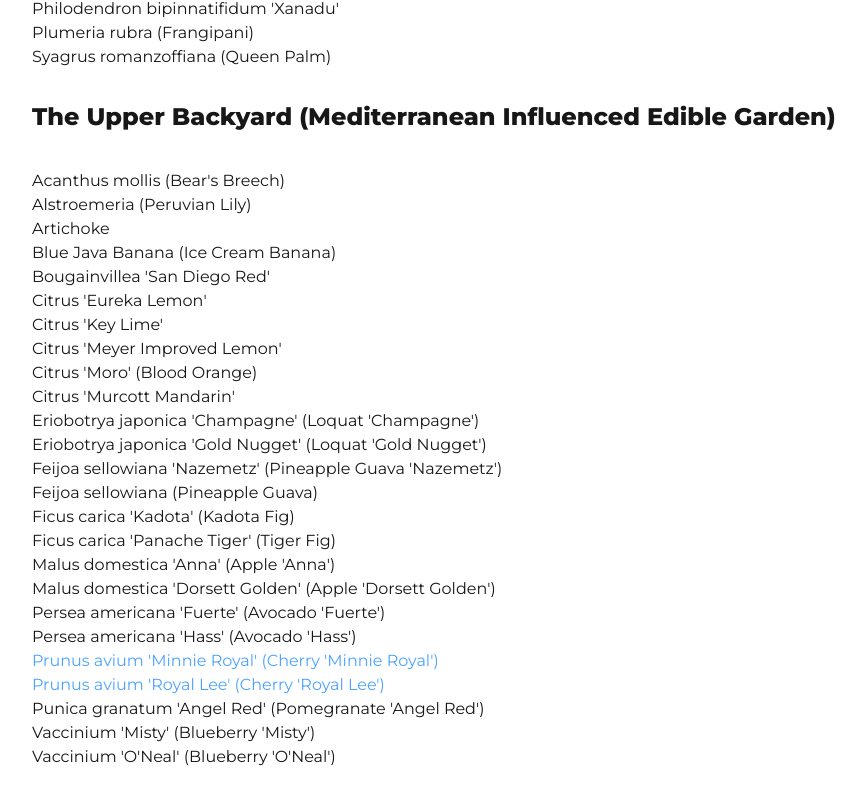
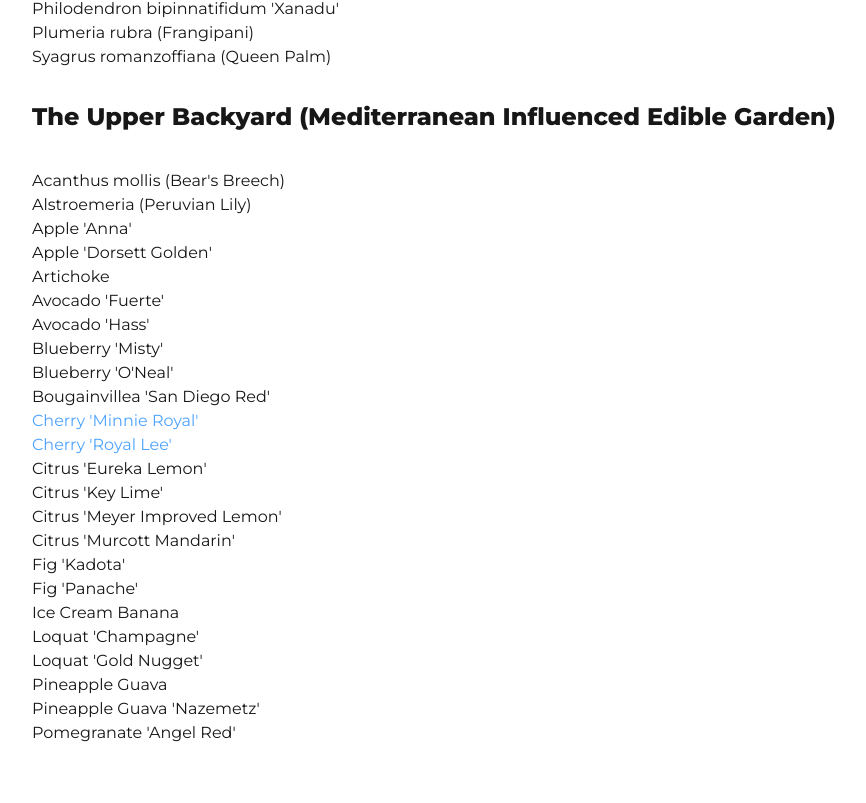
Before and after one commit to ryanfisher/ryanfisher.io, a Next.js app: page /garden/plants in a window 1280 px wide. Shown: the part 1449-2252 px from the top of the page, without its empty margins (0-866 px from the left). Built offline with nearby package versions, Linux system fonts and the light colour scheme.

Commit message:
use common name as display names for edibles

```diff
--- a/src/app/garden/page.tsx
+++ b/src/app/garden/page.tsx
@@ -18,7 +18,7 @@ const inspirationItems = [
 
 const resourceItems = [
     {
-        node: <Link href="https://www.junglemusic.net/palmadvice/palms-seed-germination.htm">
+        node: <Link href="https://www.junglemusic.net/palmadvice/palms-seed-germination.htm" target="_blank">
             Palm Seed Germination
         </Link>
     }
--- a/src/app/garden/plants.ts
+++ b/src/app/garden/plants.ts
@@ -1,3 +1,5 @@
+import { Plant } from "../types"
+
 export const AREAS = [
     {
         name: "The (Mostly) Drought Tolerant Front Yard Garden"
@@ -13,86 +15,100 @@ export const AREAS = [
     }
 ]
 
-export const PLANTS = [
+export const PLANTS: Plant[] = [
     // ---------------------------
     // 0: The (Mostly) Drought Tolerant Front Yard Garden
     // ---------------------------
-    { plant: "Senecio mandraliscae", commonName: "Blue Chalksticks", areaId: 0 },
-    { plant: "Agave 'Blue Flame'", commonName: null, areaId: 0 },
-    { plant: "Agave 'Blue Glow'", commonName: null, areaId: 0 },
-    { plant: "Aloe 'Blue Elf'", commonName: null, areaId: 0 },
-    { plant: "Euphorbia tirucalli", commonName: "Sticks on Fire", areaId: 0 },
-    { plant: "Rosmarinus officinalis", commonName: "Rosemary", areaId: 0 },
-    { plant: "Lavandula", commonName: "Lavender", areaId: 0 },
-    { plant: "Punica granatum 'Wonderful'", commonName: "Pomegranate 'Wonderful'", areaId: 0 },
-    { plant: "Citrus 'Moro'", commonName: "Blood Orange", areaId: 0 },
-    { plant: "Citrus 'Cara Cara'", commonName: null, areaId: 0 },
-    { plant: "Philodendron selloum", commonName: null, areaId: 0 },
-    { plant: "Strelitzia nicolai", commonName: "Giant White Bird of Paradise", areaId: 0 },
-    { plant: "Strelitzia reginae", commonName: "Bird of Paradise", areaId: 0 },
-    { plant: "Cordyline australis", commonName: null, areaId: 0 },
-    { plant: "Otatea acuminata", commonName: "Mexican Weeping Bamboo", areaId: 0 },
-    { plant: "Agave attenuata", commonName: null, areaId: 0 },
+    { name: "Senecio mandraliscae", commonName: "Blue Chalksticks", areaId: 0 },
+    { name: "Agave 'Blue Flame'", commonName: null, areaId: 0 },
+    { name: "Agave 'Blue Glow'", commonName: null, areaId: 0 },
+    { name: "Aloe 'Blue Elf'", commonName: null, areaId: 0 },
+    { name: "Euphorbia tirucalli", commonName: "Sticks on Fire", areaId: 0 },
+    { name: "Rosmarinus officinalis", commonName: "Rosemary", areaId: 0 },
+    { name: "Lavandula", commonName: "Lavender", areaId: 0 },
+    { name: "Punica granatum 'Wonderful'", commonName: "Pomegranate 'Wonderful'", areaId: 0, edible: true },
+    { name: "Citrus 'Moro'", commonName: null, areaId: 0, edible: true },
+    { name: "Citrus 'Cara Cara'", commonName: null, areaId: 0, edible: true },
+    { name: "Philodendron selloum", commonName: null, areaId: 0 },
+    { name: "Strelitzia nicolai", commonName: "Giant White Bird of Paradise", areaId: 0 },
+    { name: "Strelitzia reginae", commonName: "Bird of Paradise", areaId: 0 },
+    { name: "Cordyline australis", commonName: null, areaId: 0 },
+    { name: "Otatea acuminata", commonName: "Mexican Weeping Bamboo", areaId: 0 },
+    { name: "Agave attenuata", commonName: null, areaId: 0 },
 
     // ---------------------------
     // 1: The Small Side Garden
     // ---------------------------
-    { plant: "Bambusa multiplex 'Alphonse Karr'", commonName: null, areaId: 1 },
-    { plant: "Strelitzia nicolai", commonName: "Giant White Bird of Paradise", areaId: 1 },
-    { plant: "Bambusa chungii 'Barbelletta'", commonName: "Blue Bamboo", areaId: 1 },
-    { plant: "Blue Java Banana", commonName: "Ice Cream Banana", areaId: 1 },
-    { plant: "Jasmine", commonName: null, areaId: 1 },
+    { name: "Bambusa multiplex 'Alphonse Karr'", commonName: null, areaId: 1 },
+    { name: "Strelitzia nicolai", commonName: "Giant White Bird of Paradise", areaId: 1 },
+    { name: "Bambusa chungii 'Barbelletta'", commonName: "Blue Bamboo", areaId: 1 },
+    { name: "Blue Java Banana", commonName: "Ice Cream Banana", areaId: 1 },
+    { name: "Jasmine", commonName: null, areaId: 1 },
 
     // ---------------------------
     // 2: The Sub-Tropical Garden (Lower Backyard)
     // ---------------------------
-    { plant: "Chamaedorea plumosa", commonName: null, areaId: 2 },
-    { plant: "Chamaedorea costaricana", commonName: null, areaId: 2 },
-    { plant: "Ficus elastica 'Burgundy'", commonName: "Rubber Plant 'Burgundy'", areaId: 2 },
-    { plant: "Canna 'Pretoria'", commonName: null, areaId: 2 },
-    { plant: "Philodendron bipinnatifidum 'Xanadu'", commonName: null, areaId: 2 },
-    { plant: "Monstera deliciosa", commonName: "Monstera", areaId: 2 },
-    { plant: "Himalayacalamus hookerianus 'Teague's Blue'", commonName: null, areaId: 2 },
-    { plant: "Passiflora edulis 'Frederick'", commonName: "Passionfruit 'Frederick'", areaId: 2 },
-    { plant: "Bambusa 'New Guinea Black'", commonName: null, areaId: 2 },
-    { plant: "Aloe arborescens", commonName: null, areaId: 2 },
-    { plant: "Plumeria rubra", commonName: "Frangipani", areaId: 2 },
-    { plant: "Citrus 'Bearss Lime'", commonName: "Bearss Lime", areaId: 2 },
-    { plant: "Archontophoenix alexandrae", commonName: "King Palm", areaId: 2 },
-    { plant: "Syagrus romanzoffiana", commonName: "Queen Palm", areaId: 2 },
-    { plant: "Dracaena marginata", commonName: "Dragon Tree", areaId: 2 },
-    { plant: "Cordyline fruticosa", commonName: "Ti Plant", areaId: 2 },
-    { plant: "Hibiscus", commonName: null, areaId: 2 },
-    { plant: "Nephrolepis exaltata", commonName: "Boston Fern", areaId: 2 },
-    { plant: "Cyperus papyrus", commonName: "Papyrus", areaId: 2 },
-    { plant: "Colocasia esculenta 'Coal Miner'", commonName: null, areaId: 2 },
+    { name: "Chamaedorea plumosa", commonName: null, areaId: 2 },
+    { name: "Chamaedorea costaricana", commonName: null, areaId: 2 },
+    { name: "Ficus elastica 'Burgundy'", commonName: "Rubber Plant 'Burgundy'", areaId: 2 },
+    { name: "Canna 'Pretoria'", commonName: null, areaId: 2 },
+    { name: "Philodendron bipinnatifidum 'Xanadu'", commonName: null, areaId: 2 },
+    { name: "Monstera deliciosa", commonName: "Monstera", areaId: 2 },
+    { name: "Himalayacalamus hookerianus 'Teague's Blue'", commonName: null, areaId: 2 },
+    { name: "Passiflora edulis 'Frederick'", commonName: "Passionfruit 'Frederick'", areaId: 2 },
+    { name: "Bambusa 'New Guinea Black'", commonName: null, areaId: 2 },
+    { name: "Aloe arborescens", commonName: null, areaId: 2 },
+    { name: "Plumeria rubra", commonName: "Frangipani", areaId: 2 },
+    { name: "Citrus 'Bearss Lime'", commonName: null, areaId: 2, edible: true },
+    { name: "Archontophoenix alexandrae", commonName: "King Palm", areaId: 2 },
+    { name: "Syagrus romanzoffiana", commonName: "Queen Palm", areaId: 2 },
+    { name: "Dracaena marginata", commonName: "Dragon Tree", areaId: 2 },
+    { name: "Cordyline fruticosa", commonName: "Ti Plant", areaId: 2 },
+    { name: "Hibiscus", commonName: null, areaId: 2 },
+    { name: "Nephrolepis exaltata", commonName: "Boston Fern", areaId: 2 },
+    { name: "Cyperus papyrus", commonName: "Papyrus", areaId: 2 },
+    { name: "Colocasia esculenta 'Coal Miner'", commonName: null, areaId: 2 },
 
     // ---------------------------
     // 3: The Upper Backyard (Mediterranean Influenced Edible Garden)
     // ---------------------------
-    { plant: "Citrus 'Moro'", commonName: "Blood Orange", areaId: 3 },
-    { plant: "Bougainvillea 'San Diego Red'", commonName: null, areaId: 3 },
-    { plant: "Punica granatum 'Angel Red'", commonName: "Pomegranate 'Angel Red'", areaId: 3 },
-    { plant: "Feijoa sellowiana", commonName: "Pineapple Guava", areaId: 3 },
-    { plant: "Citrus 'Murcott Mandarin'", commonName: null, areaId: 3 },
-    { plant: "Citrus 'Key Lime'", commonName: null, areaId: 3 },
-    { plant: "Citrus 'Meyer Improved Lemon'", commonName: null, areaId: 3 },
-    { plant: "Citrus 'Eureka Lemon'", commonName: null, areaId: 3 },
-    { plant: "Feijoa sellowiana 'Nazemetz'", commonName: "Pineapple Guava 'Nazemetz'", areaId: 3 },
-    { plant: "Ficus carica 'Panache Tiger'", commonName: "Tiger Fig", areaId: 3 },
-    { plant: "Ficus carica 'Kadota'", commonName: "Kadota Fig", areaId: 3 },
-    { plant: "Persea americana 'Fuerte'", commonName: "Avocado 'Fuerte'", areaId: 3 },
-    { plant: "Persea americana 'Hass'", commonName: "Avocado 'Hass'", areaId: 3 },
-    { plant: "Malus domestica 'Anna'", commonName: "Apple 'Anna'", areaId: 3 },
-    { plant: "Malus domestica 'Dorsett Golden'", commonName: "Apple 'Dorsett Golden'", areaId: 3 },
-    { plant: "Vaccinium 'Misty'", commonName: "Blueberry 'Misty'", areaId: 3 },
-    { plant: "Vaccinium 'O'Neal'", commonName: "Blueberry 'O'Neal'", areaId: 3 },
-    { plant: "Artichoke", commonName: null, areaId: 3 },
-    { plant: "Acanthus mollis", commonName: "Bear's Breech", areaId: 3 },
-    { plant: "Alstroemeria", commonName: "Peruvian Lily", areaId: 3 },
-    { plant: "Eriobotrya japonica 'Gold Nugget'", commonName: "Loquat 'Gold Nugget'", areaId: 3 },
-    { plant: "Eriobotrya japonica 'Champagne'", commonName: "Loquat 'Champagne'", areaId: 3 },
-    { plant: "Blue Java Banana", commonName: "Ice Cream Banana", areaId: 3 },
-    { plant: "Prunus avium 'Minnie Royal'", commonName: "Cherry 'Minnie Royal'", areaId: 3, link: "/garden/plants/cherry" },
-    { plant: "Prunus avium 'Royal Lee'", commonName: "Cherry 'Royal Lee'", areaId: 3, link: "/garden/plants/cherry" },
+    { name: "Bougainvillea 'San Diego Red'", commonName: null, areaId: 3 },
+    {
+        name: "Punica granatum 'Angel Red'",
+        commonName: "Pomegranate 'Angel Red'",
+        areaId: 3,
+        edible: true
+    },
+    {
+        name: "Feijoa sellowiana",
+        commonName: "Pineapple Guava",
+        areaId: 3,
+        edible: true
+    },
+    {
+        name: "Citrus 'Murcott Mandarin'",
+        commonName: null,
+        areaId: 3,
+        edible: true
+    },
+    { name: "Citrus 'Key Lime'", commonName: null, areaId: 3, edible: true },
+    { name: "Citrus 'Meyer Improved Lemon'", commonName: null, areaId: 3, edible: true },
+    { name: "Citrus 'Eureka Lemon'", commonName: null, areaId: 3, edible: true },
+    { name: "Feijoa sellowiana 'Nazemetz'", commonName: "Pineapple Guava 'Nazemetz'", areaId: 3, edible: true },
+    { name: "Ficus carica 'Panache Tiger'", commonName: "Fig 'Panache'", areaId: 3, edible: true },
+    { name: "Ficus carica 'Kadota'", commonName: "Fig 'Kadota'", areaId: 3, edible: true },
+    { name: "Persea americana 'Fuerte'", commonName: "Avocado 'Fuerte'", areaId: 3, edible: true },
+    { name: "Persea americana 'Hass'", commonName: "Avocado 'Hass'", areaId: 3, edible: true },
+    { name: "Malus domestica 'Anna'", commonName: "Apple 'Anna'", areaId: 3, edible: true },
+    { name: "Malus domestica 'Dorsett Golden'", commonName: "Apple 'Dorsett Golden'", areaId: 3, edible: true },
+    { name: "Vaccinium 'Misty'", commonName: "Blueberry 'Misty'", areaId: 3, edible: true },
+    { name: "Vaccinium 'O'Neal'", commonName: "Blueberry 'O'Neal'", areaId: 3, edible: true },
+    { name: "Artichoke", commonName: null, areaId: 3, edible: true },
+    { name: "Acanthus mollis", commonName: "Bear's Breech", areaId: 3 },
+    { name: "Alstroemeria", commonName: "Peruvian Lily", areaId: 3 },
+    { name: "Eriobotrya japonica 'Gold Nugget'", commonName: "Loquat 'Gold Nugget'", areaId: 3, edible: true },
+    { name: "Eriobotrya japonica 'Champagne'", commonName: "Loquat 'Champagne'", areaId: 3, edible: true },
+    { name: "Blue Java Banana", commonName: "Ice Cream Banana", areaId: 3, edible: true },
+    { name: "Prunus avium 'Minnie Royal'", commonName: "Cherry 'Minnie Royal'", areaId: 3, link: "/garden/plants/cherry", edible: true },
+    { name: "Prunus avium 'Royal Lee'", commonName: "Cherry 'Royal Lee'", areaId: 3, link: "/garden/plants/cherry", edible: true },
 ]
--- a/src/app/garden/plants/page.tsx
+++ b/src/app/garden/plants/page.tsx
@@ -5,21 +5,17 @@ import Paragraph from "@/components/Paragraph"
 import { AREAS, PLANTS } from "../plants"
 import Link from "next/link"
 
+import { Plant } from "@/app/types"
+
 const breadcrumbs = [
     {text: "Garden", link: "/garden"},
     {text: "Plants"},
 ]
 
-type Plant = {
-    plant: string
-    commonName: string | null
-    areaId: number
-    link?: string
-    displayName?: string
-}
-
 const plantName = (plant: Plant): string =>
-    `${plant.plant}${plant.commonName ? ` (${plant.commonName})` : ''}`
+    plant.edible ?
+    (plant.commonName || plant.name) :
+    `${plant.name}${plant.commonName ? ` (${plant.commonName})` : ''}`
 
 const PlantListItem = ({ plant }: { plant: Plant }) => (
     <li>
@@ -31,7 +27,7 @@ const AreaList = ({ name, plants }: { name: string, plants: Plant[]}) => (
     <>
         <H2>{name}</H2>
         <ul>
-            {plants.map(plant => <PlantListItem  key={plant.plant} plant={plant} />)}
+            {plants.map(plant => <PlantListItem  key={plant.name} plant={plant} />)}
         </ul>
     </>
 )
```
Also changed, not shown: src/app/types.ts (+9 -0 lines).
